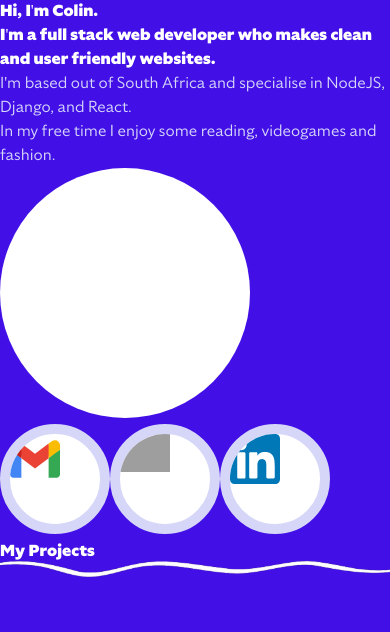
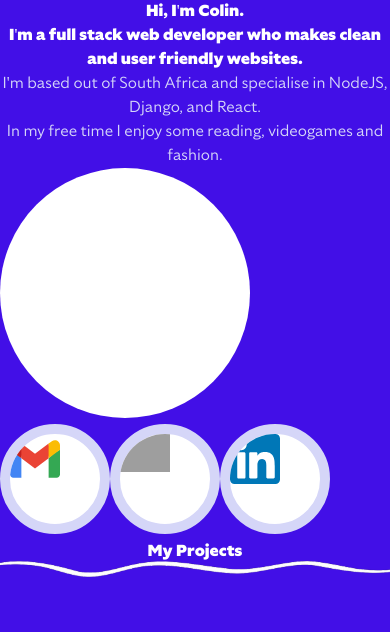
Before and after one commit to Colin-Harwood/Portfolio-Website, a React (Vite) app in the folder Portfolio-website/: page / in a window 390 px wide. Shown: the top 632 px of the page. Built offline with nearby package versions, Linux system fonts and the light colour scheme; grey boxes are pictures that could not be loaded.

Commit message:
Made the mobile view for the whole page work

```diff
--- a/Portfolio-website/src/pages/Home.css
+++ b/Portfolio-website/src/pages/Home.css
@@ -1,4 +1,14 @@
-
+@media (max-width: 768px) {
+    .flex-row {
+      flex-direction: column-reverse;
+    }
+    .h-screen {
+      align-items: center;
+    }
+    h1, p, h2 {
+      text-align: center;
+    }
+  }
 
 h1 {
     background-color: #420fe7;
--- a/Portfolio-website/src/pages/Home.jsx
+++ b/Portfolio-website/src/pages/Home.jsx
@@ -5,15 +5,15 @@ const Home = () => {
   return (
     <>
       <div className="flex flex-col justify-center h-screen">
-        <div className="flex flex-row justify-center">
-          <div className="flex flex-col items-center justify-center basis-1/2 p-7">
+        <div className="flex flex-col-reverse md:flex-row justify-center w-full h-full">
+          <div className="flex flex-col items-center justify-center w-full md:w-1/2 p-7 text-center md:text-left">
             <div className="text-left">
-              <h1 className="text-8xl font-bold mt-10">Hi, I'm Colin.</h1>
-              <h1 className="text-4xl font-bold mb-10">I'm a full stack web developer who makes clean and user friendly websites.</h1>
+              <h1 className="lg:text-8xl md:text-5xl sm:text-5xl text-5xl font-bold mt-10">Hi, I'm Colin.</h1>
+              <h1 className="lg:text-4xl md:text-3xl sm:text-3xl text-3xl font-bold mb-10">I'm a full stack web developer who makes clean and user friendly websites.</h1>
               <p className="text-xl">I'm based out of South Africa and specialise in NodeJS, Django, and React.<br/> In my free time I enjoy some reading, videogames and fashion.</p>
             </div>
           </div>
-          <div className="flex flex-col basis-1/2 items-center justify-center content-center">
+          <div className="flex flex-col w-full md:w-1/2 items-center justify-center content-center text-center md:text-left">
             <span className="dot"></span>
             <div className="flex flex-row items-center justify-center mt-10 gap-10">
               <span className="dotSm flex flex-row items-center justify-center"><img src="/gmail.0287b363a72d3c0f445cc724d84f1452.svg" alt="project" width="50px" height="50px" /></span>
@@ -26,12 +26,12 @@ const Home = () => {
       <div className="flex justify-center">
         <h1 className="text-8xl font-bold">My Projects<br/><img src="/image-removebg-preview (6).png" alt="wavyUnderline" width="600px" id="line1"/></h1>
       </div>
-      <div className="grid grid-cols-2 gap-4 mt-5">
+      <div className="grid lg:grid-cols-2 grid-cols-1 gap-4 mt-5">
         <div className="flex flex-col justify-center align-center content-center items-center">
-          <div class="image-wrap">
-            <a href="https://rahmanzeb.com">
-              <img src="/FireShot Capture 015 - Professional Chauffeur Services - Chauffeur - 127.0.0.1.png" alt="Chauffeur Template Image"  class="img-ad"/>
-            </a>
+          <div className="image-wrap">
+
+              <img src="/FireShot Capture 015 - Professional Chauffeur Services - Chauffeur - 127.0.0.1.png" alt="Chauffeur Template Image"  className="img-ad"/>
+
           </div>
         </div>
         <div className="flex flex-col justify-center align-center content-center items-center">
@@ -40,17 +40,17 @@ const Home = () => {
 
         </div>
       </div>
-      <div className="grid grid-cols-2 gap-4 mt-5">
-      <div className="flex flex-col justify-center align-center content-center items-center">
+      <div className="grid lg:grid-cols-2 grid-cols-1 gap-4 mt-5">
+        <div className="flex flex-col lg:flex-col justify-center align-center content-center items-center lg:order-first order-last">
           <h1 className="text-5xl">Chauffeur</h1>
           <p>Chauffeur is a chauffeur booking service that allows clients to book a chauffeur service.</p>
 
         </div>
         <div className="flex flex-col justify-center align-center content-center items-center">
-          <div class="image-wrap">
-            <a href="https://rahmanzeb.com">
-              <img src="/FireShot Capture 008 - Ivy Fashion - localhost.png"  class="img-ad"/>
-            </a>
+          <div className="image-wrap">
+
+              <img src="/FireShot Capture 008 - Ivy Fashion - localhost.png"  className="img-ad"/>
+
           </div>
         </div>
       </div>
```
